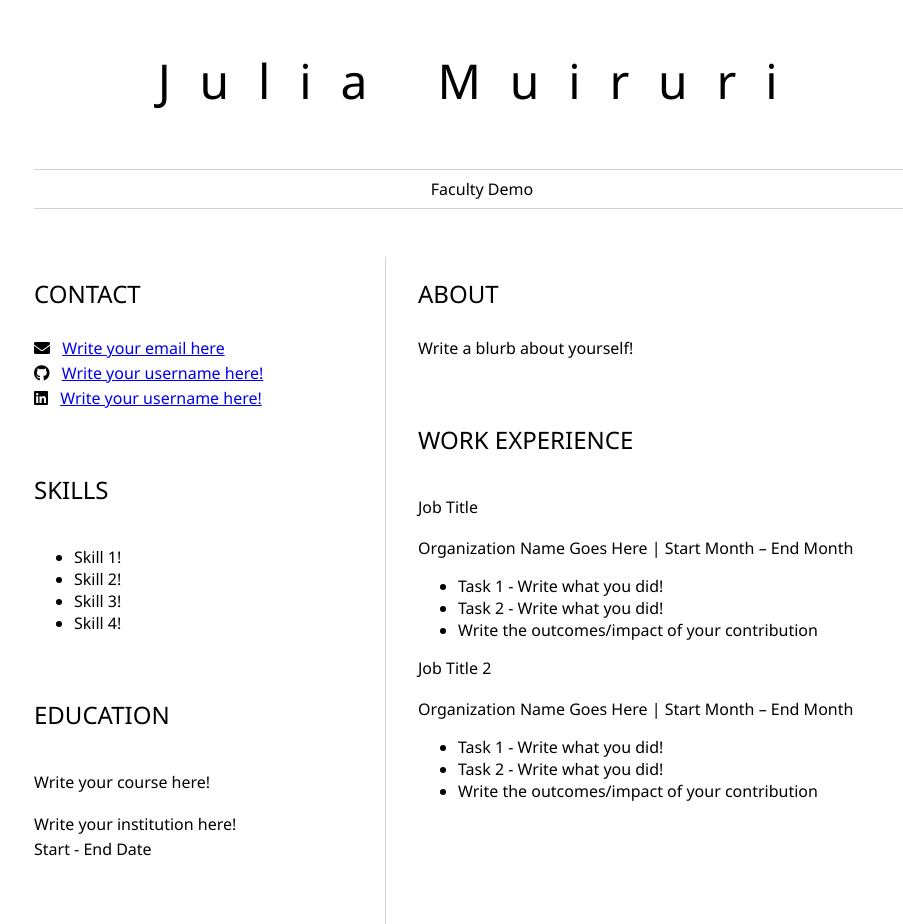
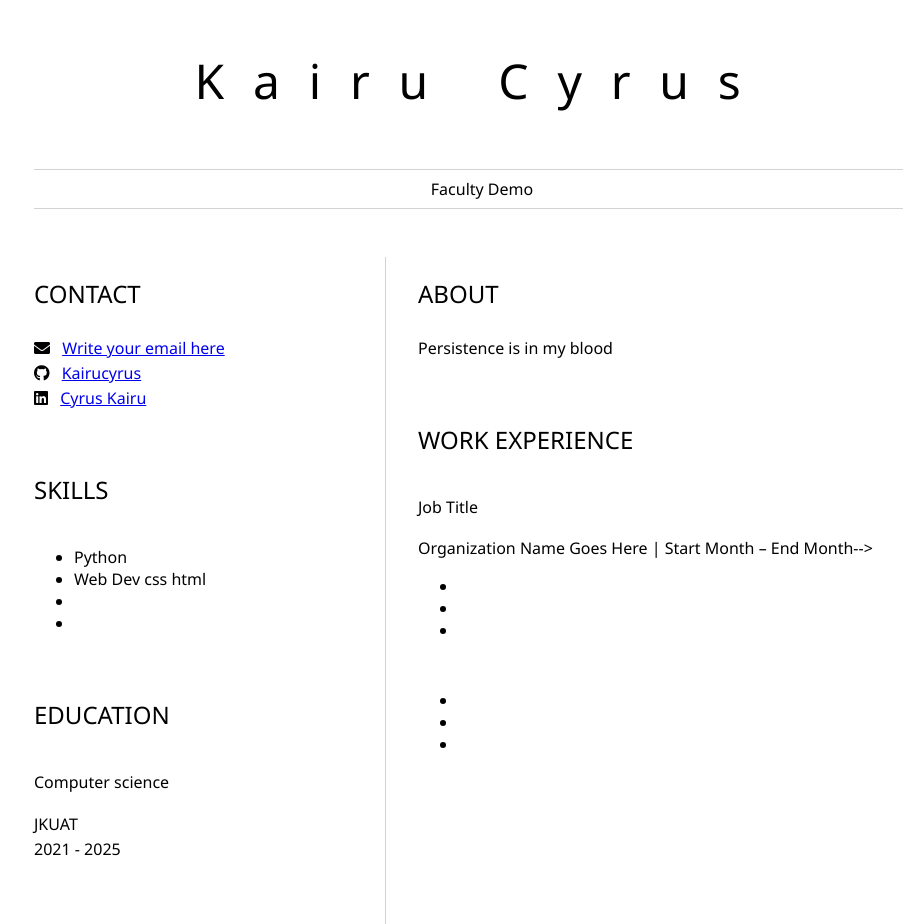
Before and after one commit to Kairucyrus/resume, a plain HTML site: page index.html in a window 1280 px wide. Shown: the whole page, without its empty margins (158-1061 px from the left). Drawn offline with Linux system fonts and the light colour scheme.

Commit message:
Update index.html

```diff
--- a/index.html
+++ b/index.html
@@ -2,13 +2,13 @@
 	<head>
 		<link href="style.css" rel="stylesheet">
         <link rel="stylesheet" href="https://cdnjs.cloudflare.com/ajax/libs/font-awesome/5.15.4/css/all.min.css">
-        <title>Julia Muiruri</title>
+        <title>Kairu Cyrus</title>
 	</head>
 
 	<body>
 		<header id="header">
 			<!-- resume header with your name and title -->
-			<h1>Julia Muiruri</h1>
+			<h1>Kairu Cyrus</h1>
 			<hr>
 			Faculty Demo
 			<hr>
@@ -24,32 +24,32 @@
                     </p>
                     <p>
                         <i class="fab fa-github" aria-hidden="true"></i>
-                        <a href="github.com/yourGitHubUsername">Write your username here!</a>
+                        <a href="github.com/Kairucyrus">Kairucyrus</a>
                     </p>
                     <p>
                         <i class="fab fa-linkedin" aria-hidden="true"></i>
-                        <a href="linkedin.com/yourLinkedInUsername">Write your username here!</a>
+                        <a href="linkedin.com/Cyrus Kairu">Cyrus Kairu</a>
                     </p>
 				</section>
 				<section>
 					<h2>SKILLS</h2>
 					<!-- your skills -->
                     <ul>
-                        <li>Skill 1!</li>
-                        <li>Skill 2!</li>
-                        <li>Skill 3!</li>
-                        <li>Skill 4!</li>
+                        <li>Python</li>
+                        <li>Web Dev css html </li>
+                        <li></li>
+                        <li></li>
                     </ul>
 				</section>
 				<section>
 					<h2>EDUCATION</h2>
 					<!-- your education -->
-                    <h3>Write your course here!</h3>
+                    <h3>Computer science</h3>
                     <p>
-                        Write your institution here!
+                        JKUAT
                     </p>
                     <p>
-                        Start - End Date
+                        2021 - 2025
                     </p>
 				</section>
 			</article>
@@ -57,30 +57,30 @@
 				<section>
 					<h2>ABOUT</h2>
 					<!-- about you -->
-                    <p>Write a blurb about yourself!</p>
+                    <p>Persistence is in my blood</p>
 				</section>
 				<section>
 					<h2>WORK EXPERIENCE</h2>
 					<!-- your work experience -->
                     <h3>Job Title</h3>
                     <p>
-                        Organization Name Goes Here | Start Month – End Month
+                       <!----> Organization Name Goes Here | Start Month – End Month-->
                     </p>
                     <ul>
-                            <li>Task 1 - Write what you did!</li>
-                            <li>Task 2 - Write what you did!</li>
-                            <li>Write the outcomes/impact of your contribution</li>
+                            <li><!--Task 1 - Write what you did--></li>
+                            <li><!--Task 2 - Write what you did!--></li>
+                            <li><!--Write the outcomes/impact of your contribution--></li>
 
                     </ul>
 
-                    <h3>Job Title 2</h3>
+                    <h3><!--Job Title 2--></h3>
                     <p>
-                        Organization Name Goes Here | Start Month – End Month
+                       <!---- Organization Name Goes Here | Start Month – End Month -->
                     </p>
                     <ul>
-                            <li>Task 1 - Write what you did!</li>
-                            <li>Task 2 - Write what you did!</li>
-                            <li>Write the outcomes/impact of your contribution</li>
+                            <li><!--Task 1 - Write what you did!--></li>
+                            <li><!--Task 2 - Write what you did!--></li>
+                            <li><!--Write the outcomes/impact of your contribution--></li>
 
                     </ul>
 				</section>
```
